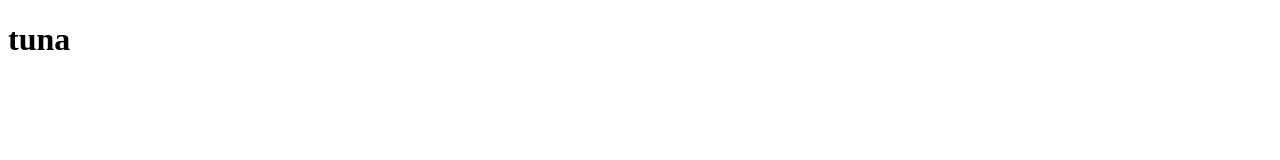
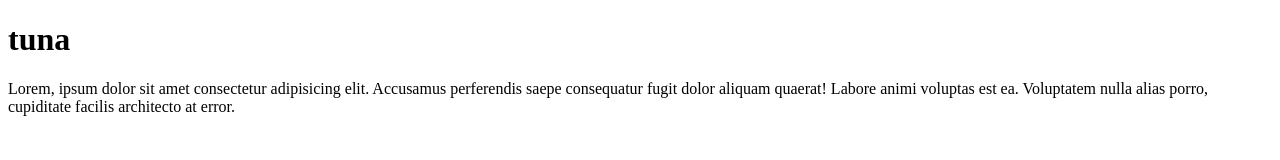
Before and after one commit to Tuna-Rules/Portfolio, a plain HTML site: page index.html in a window 1280 px wide. Drawn offline with Linux system fonts and the light colour scheme.

Commit message:
ikinci yükleme

```diff
--- a/index.html
+++ b/index.html
@@ -7,5 +7,6 @@
 </head>
 <body>
     <h1>tuna</h1>
+    <p>Lorem, ipsum dolor sit amet consectetur adipisicing elit. Accusamus perferendis saepe consequatur fugit dolor aliquam quaerat! Labore animi voluptas est ea. Voluptatem nulla alias porro, cupiditate facilis architecto at error.</p>
 </body>
 </html>
```
